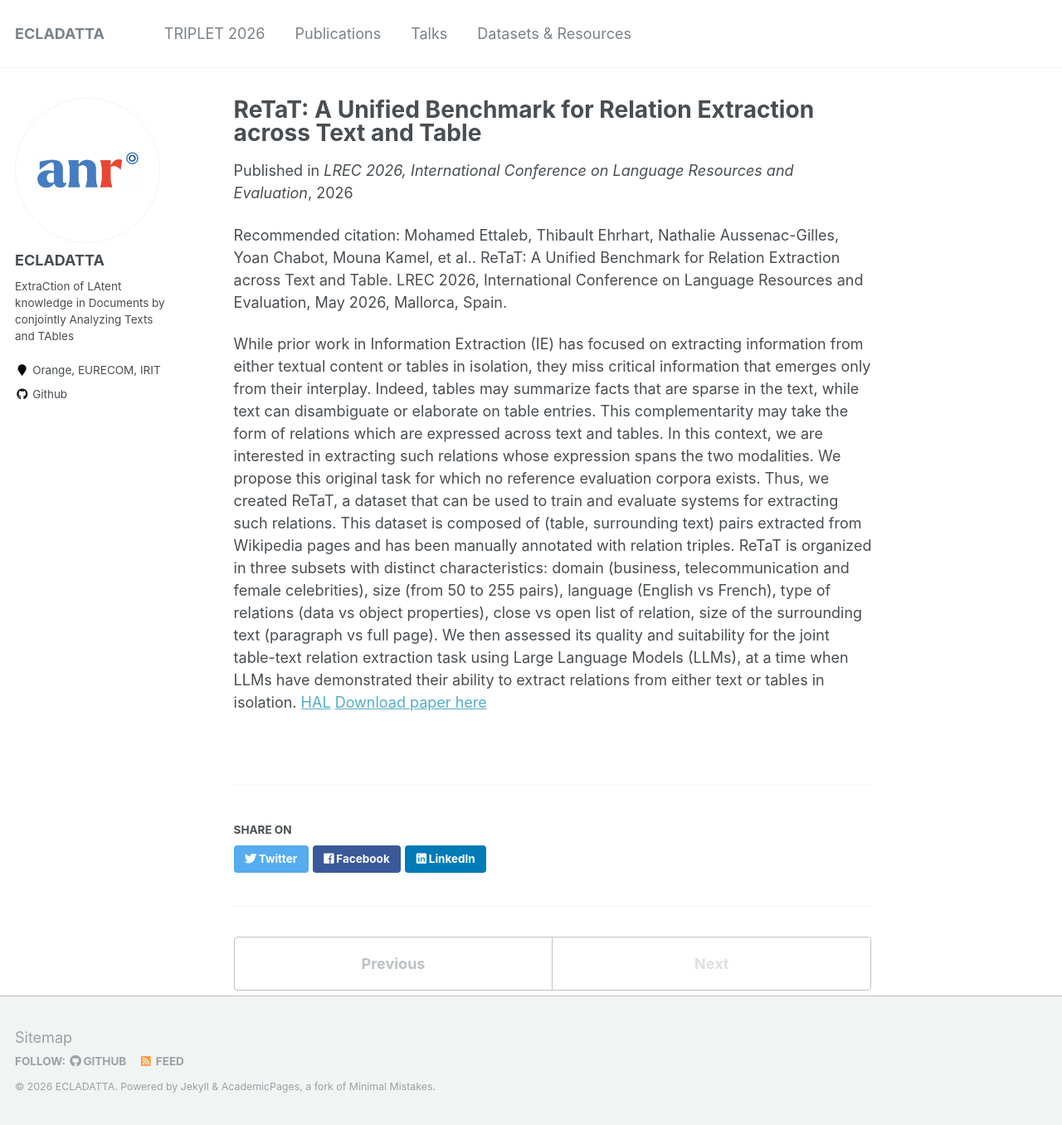
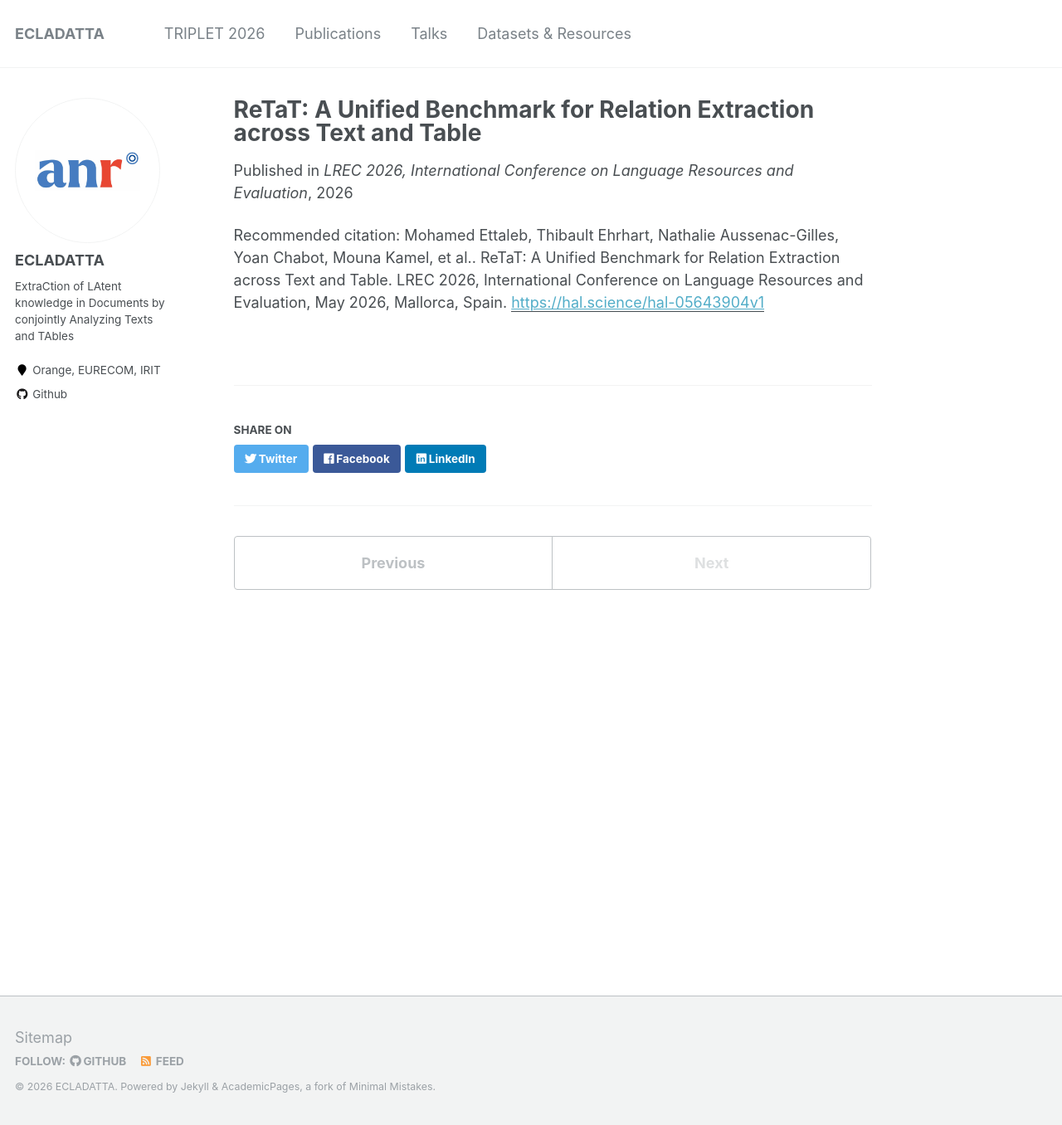
Before and after one commit to ecladatta/ecladatta.github.io, a Jekyll site: the page built from _publications/2026-05-paper.md, in a window 1280 px wide and 1356 px high. Shown: the whole window at 83% size. Built offline with Jekyll 4.4.1, drawn with Linux system fonts in a browser that asks for light colours.

Commit message:
Update publication with slides and paper URLs
Added URLs for slides and paper in the publication metadata.

```diff
--- a/_publications/2026-05-paper.md
+++ b/_publications/2026-05-paper.md
@@ -7,8 +7,7 @@ excerpt: 'While prior work in Information Extraction (IE) has focused on extract
 venue: "LREC 2026, International Conference on Language Resources and Evaluation"
 location: "Mallorca, Spain"
 date: 2026-05-01
+slidesurl:
+paperurl: https://hal.science/hal-05643904v1
 citation: 'Mohamed Ettaleb, Thibault Ehrhart, Nathalie Aussenac-Gilles, Yoan Chabot, Mouna Kamel, et al.. ReTaT: A Unified Benchmark for Relation Extraction across Text and Table. LREC 2026, International Conference on Language Resources and Evaluation, May 2026, Mallorca, Spain.'
 ---
-While prior work in Information Extraction (IE) has focused on extracting information from either textual content or tables in isolation, they miss critical information that emerges only from their interplay. Indeed, tables may summarize facts that are sparse in the text, while text can disambiguate or elaborate on table entries. This complementarity may take the form of relations which are expressed across text and tables. In this context, we are interested in extracting such relations whose expression spans the two modalities. We propose this original task for which no reference evaluation corpora exists. Thus, we created ReTaT, a dataset that can be used to train and evaluate systems for extracting such relations. This dataset is composed of (table, surrounding text) pairs extracted from Wikipedia pages and has been manually annotated with relation triples. ReTaT is organized in three subsets with distinct characteristics: domain (business, telecommunication and female celebrities), size (from 50 to 255 pairs), language (English vs French), type of relations (data vs object properties), close vs open list of relation, size of the surrounding text (paragraph vs full page). We then assessed its quality and suitability for the joint table-text relation extraction task using Large Language Models (LLMs), at a time when LLMs have demonstrated their ability to extract relations from either text or tables in isolation.
-[HAL](https://hal.science/hal-05643904v1)
-[Download paper here](https://hal.science/hal-05643904v1/document)
```
